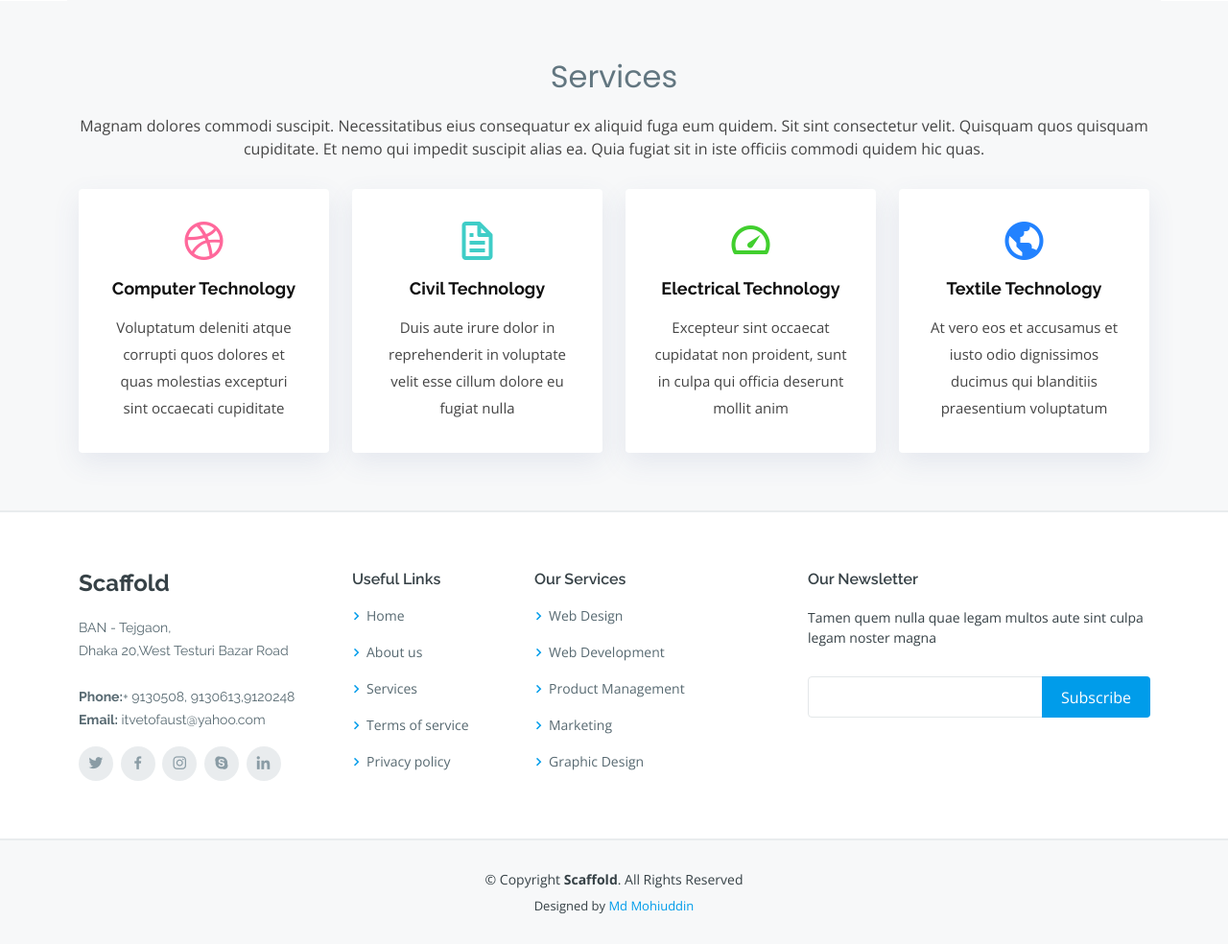
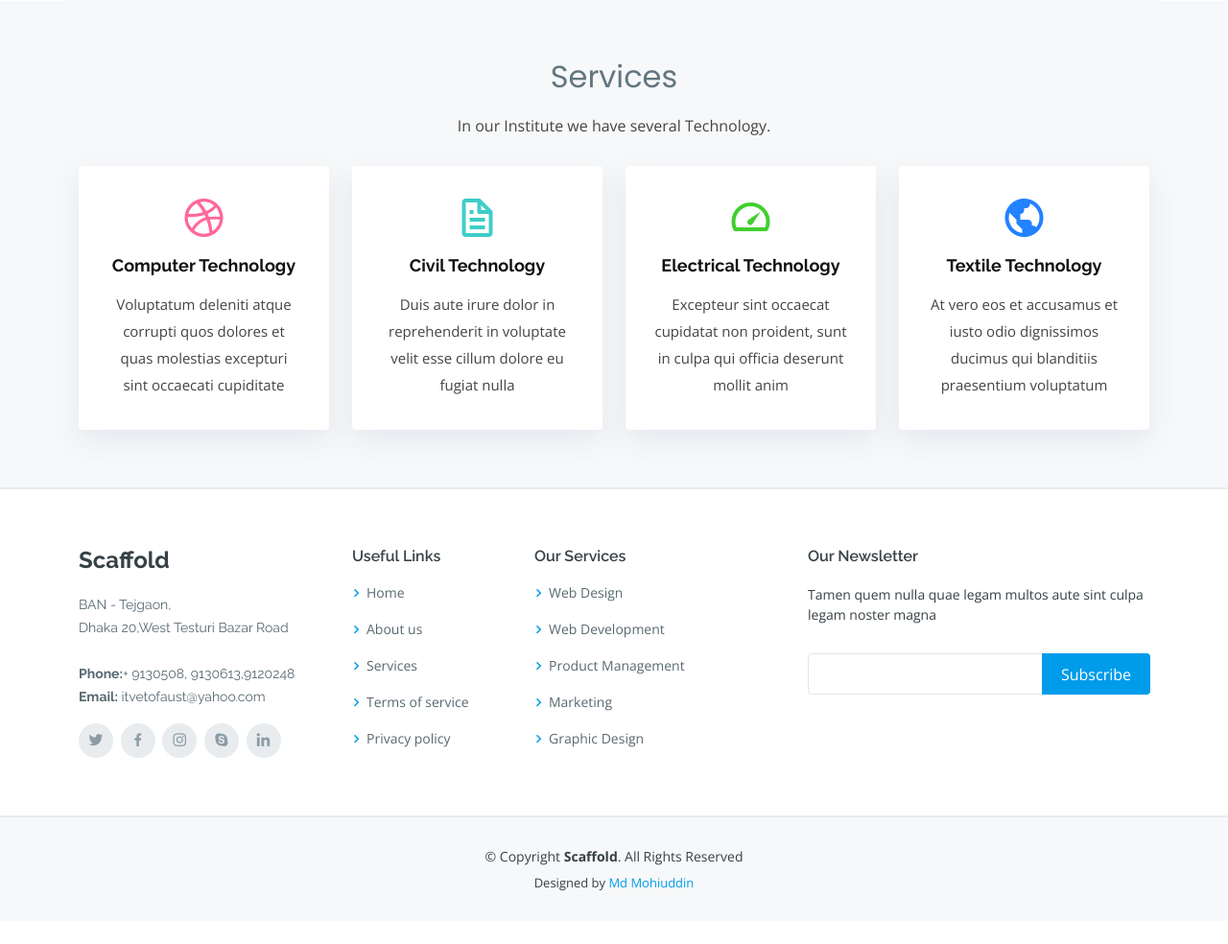
Before and after one commit to Mohiuddin-64bit/PHP-class-project, a PHP site: page / in a window 1280 px wide. Shown: the part 1092-2076 px from the top of the page at 96% size. After the commit the page ends 2021 px from the top, so only its background shows below. Run offline with PHP 8.4, Linux system fonts and the light colour scheme.

Commit message:
change service section text

```diff
--- a/index.php
+++ b/index.php
@@ -109,10 +109,7 @@
         <div class="section-title" data-aos="fade-up">
           <h2>Services</h2>
           <p>
-            Magnam dolores commodi suscipit. Necessitatibus eius consequatur
-            ex aliquid fuga eum quidem. Sit sint consectetur velit. Quisquam
-            quos quisquam cupiditate. Et nemo qui impedit suscipit alias ea.
-            Quia fugiat sit in iste officiis commodi quidem hic quas.
+            In our Institute we have several Technology.
           </p>
         </div>
 
```
